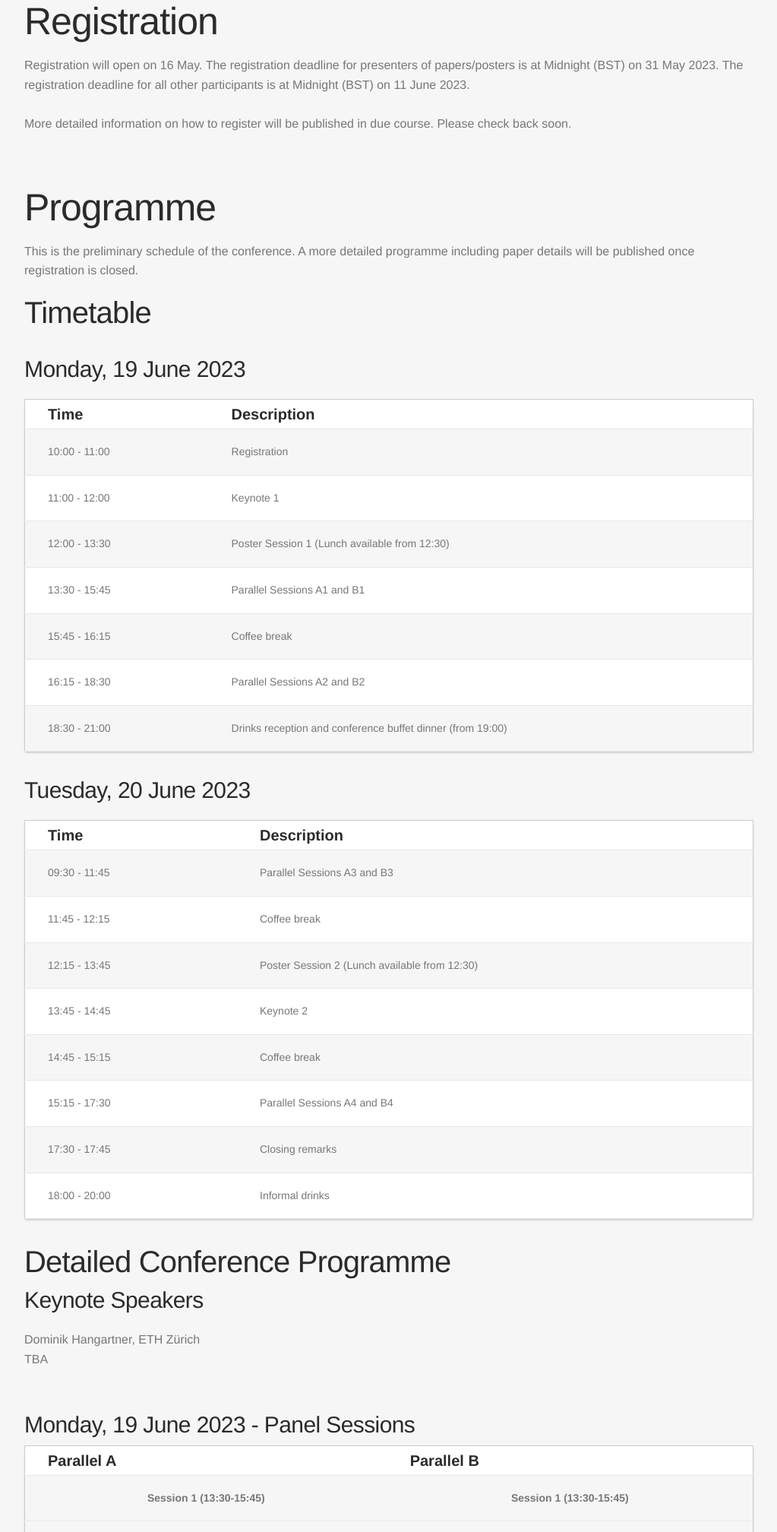
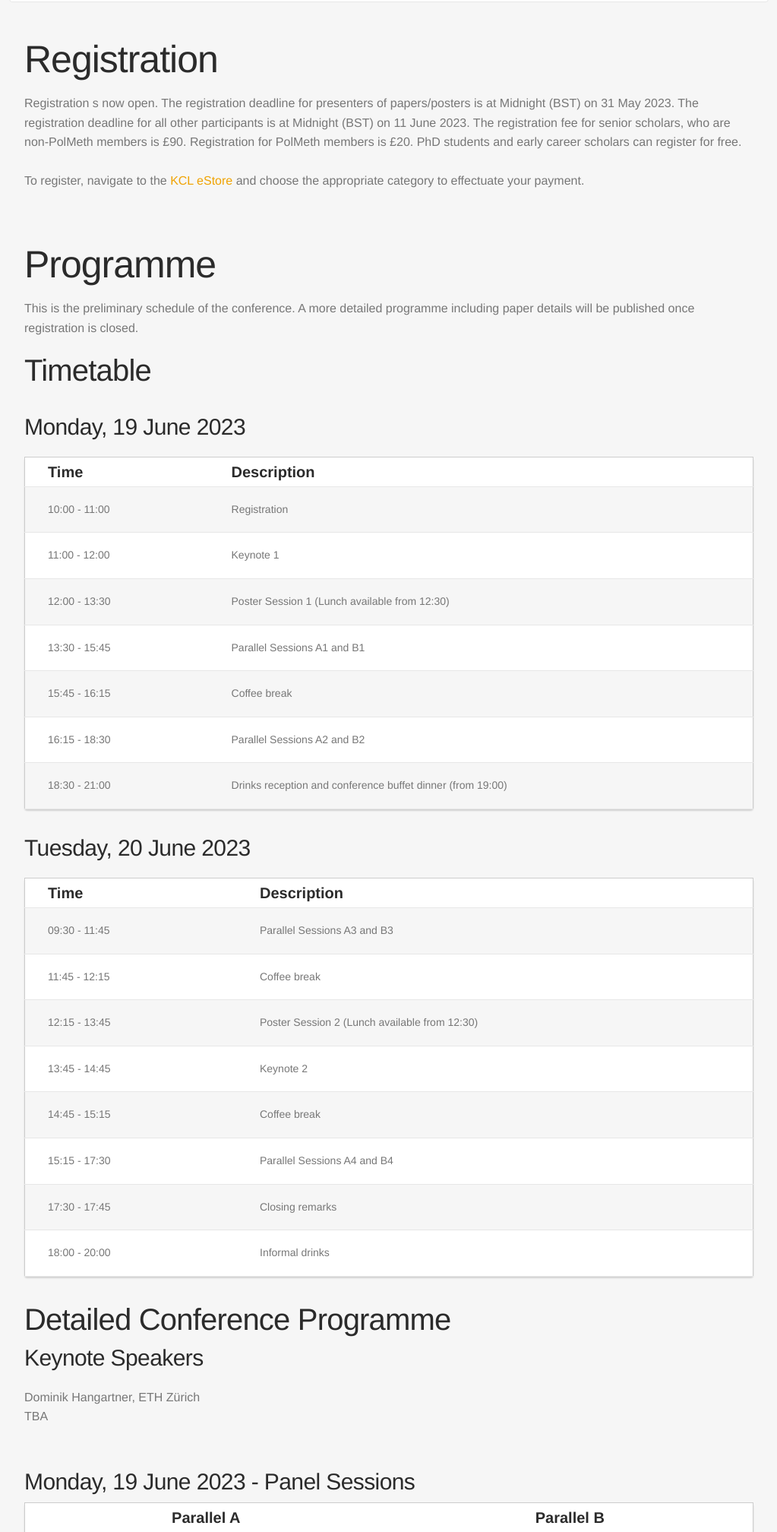
Before and after one commit to polmeth-europe/polmeth-europe.github.io, a plain HTML site: page index.html in a window 1280 px wide. Shown: the part 784-2800 px from the top of the page at 76% size, without its empty margins (128-1151 px from the left). Drawn offline with nearby package versions, Linux system fonts and the light colour scheme; a script that the page names is missing.

Commit message:
updated registration iwnformation

```diff
--- a/index.html
+++ b/index.html
@@ -96,6 +96,8 @@
 
 
 
+        <a href="https://estore.kcl.ac.uk/conferences-and-events/academic-faculties/faculty-of-social-science-public-policy/department-of-political-economy/4th-meeting-of-the-political-methodology-polmeth-europe-2023" class="call-action-link" target="_blank" title="Register here!">Register here!</a>
+
     </div>
   </div>
 </header>
@@ -117,10 +119,10 @@
           <section class="registration" id="registration">
             <h2 class="section-title">Registration</h2>
 
-<p> Registration will open on 16 May. The registration deadline for presenters of papers/posters is at Midnight (BST) on 31 May 2023. The registration deadline for all other participants is at Midnight (BST) on 11 June 2023.
+<p> Registration s now open. The registration deadline for presenters of papers/posters is at Midnight (BST) on 31 May 2023. The registration deadline for all other participants is at Midnight (BST) on 11 June 2023. The registration fee for senior scholars, who are non-PolMeth members is £90. Registration for PolMeth members is £20. PhD students and early career scholars can register for free.
 <br>
 <br>
-More detailed information on how to register will be published in due course. Please check back soon. </p>
+To register, navigate to the <a href="https://estore.kcl.ac.uk/conferences-and-events/academic-faculties/faculty-of-social-science-public-policy/department-of-political-economy/4th-meeting-of-the-political-methodology-polmeth-europe-2023">KCL eStore</a> and choose the appropriate category to effectuate your payment.</p>
 
 
 
@@ -261,8 +263,8 @@ TBA
     <table class = "schedule-tbl">
     <thead>
     <tr>
-    <th colspan = "2"> Parallel A</th>
-    <th colspan = "2"> Parallel B</th>
+    <th colspan = "2" style="text-align:center"> Parallel A</th>
+    <th colspan = "2" style="text-align:center"> Parallel B</th>
     </tr>
     </thead>
 
```
